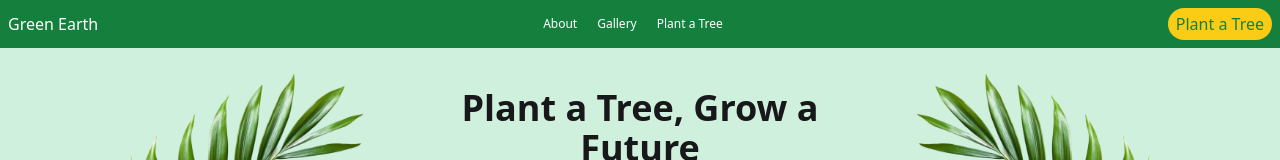
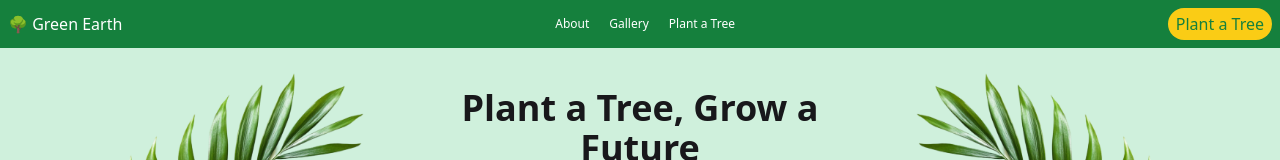
Before and after one commit to RmnFs/A6-Vanilla-JS-API, a plain HTML site: page indedx.html in a window 1280 px wide. Shown: the top 160 px of the page. Drawn offline with nearby package versions, Linux system fonts and the light colour scheme; no server answers.

Commit message:
Small Fixes

```diff
--- a/indedx.html
+++ b/indedx.html
@@ -19,7 +19,8 @@
     <nav>
         <div class="flex flex-col sm:flex-row bg-[#15803D] justify-between items-center">
             <div class="text-white m-2">
-                <h2>Green Earth</h2>
+
+                <h2>🌳 Green Earth</h2>
             </div>
             <div>
                 <ul class="flex text-white gap-5 text-xs m-2">
@@ -95,7 +96,7 @@
                 <div>
                     <h2 class="font-semibold text-xl mb-4">Your Cart</h2>
                     <div id="cart-items" class="space-y-3">
-                        <!-- Cart items will go here dynamically -->
+                        <!-- Cart items here -->
                     </div>
                 </div>
                 <div class="border-t mt-4 pt-3 flex  font-semibold text-lg">
--- a/script.js
+++ b/script.js
@@ -25,7 +25,7 @@ async function loadAllPlants() {
     }
 }
 
-// ----------- Fetch and Render Categories Sidebar -----------
+//   Sideeeeeeeeeeeeeeeebar
 
 async function loadCategories() {
     showLoader();
```
